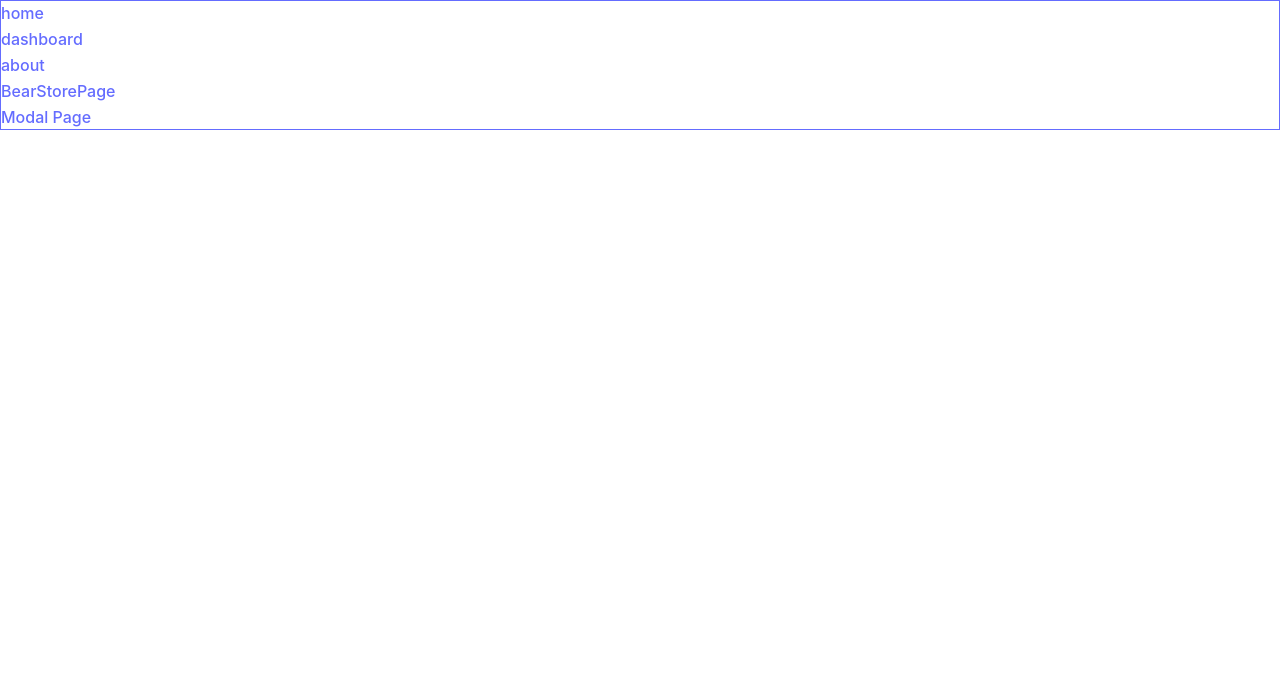
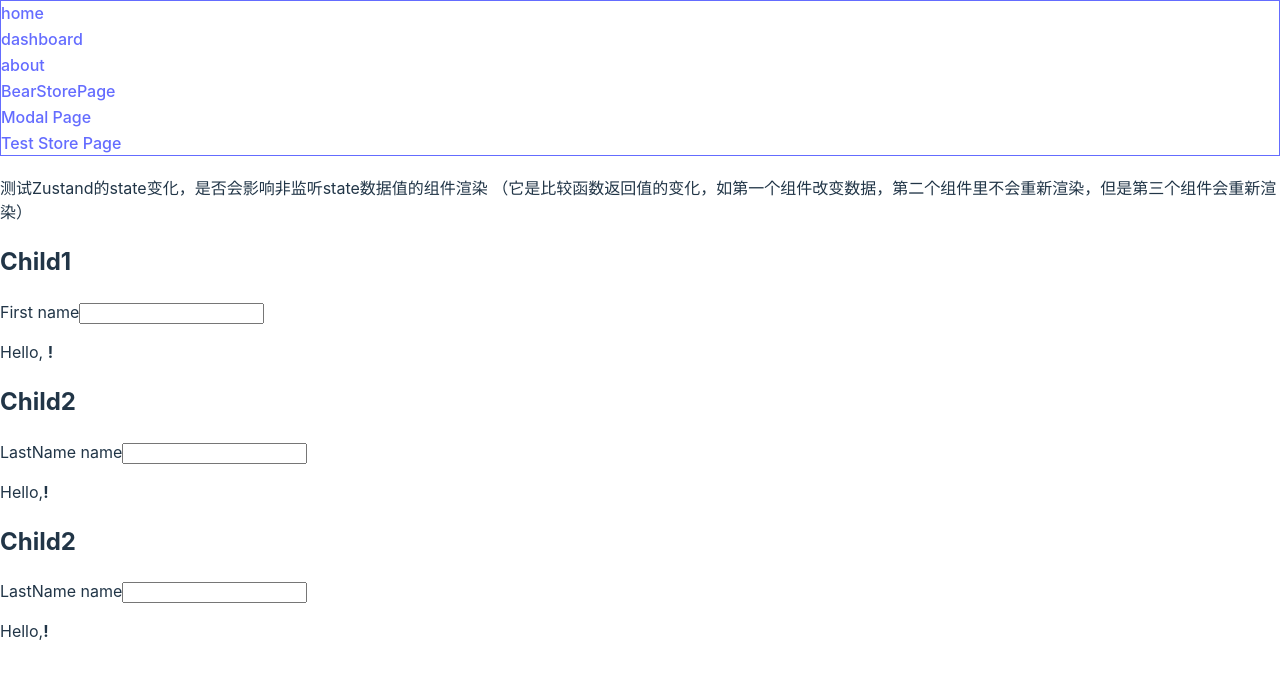
Before and after one commit to MrSeaWave/vite-zustand-demo, a React (Vite) app: page /test-store-page in a window 1280 px wide. Shown: the top 678 px of the page. Built offline with nearby package versions, Linux system fonts and the light colour scheme.

Commit message:
feat: add test store change

```diff
--- a/src/App.tsx
+++ b/src/App.tsx
@@ -6,9 +6,10 @@ import { AboutPage } from './pages/AboutPage/AboutPage';
 import { Home } from './pages/Home/Home';
 import { BearStorePage } from './pages/BearStorePage/BearStorePage';
 import ModalPage from './pages/ModalPage';
+import TestStoreChange from './pages/TestStoreChange';
 
 type Props = {};
-function App() {
+const App = () => {
   // let a = 1 === '1';
   // let b=`${}`
 
@@ -24,6 +25,7 @@ function App() {
         <Link to="/about">about</Link>
         <Link to="/bear-store">BearStorePage</Link>
         <Link to="/modal-page">Modal Page</Link>
+        <Link to="/test-store-page">Test Store Page</Link>
       </div>
       <Routes>
         <Route index path="/" element={<Home />} />
@@ -31,9 +33,10 @@ function App() {
         <Route path="/about" element={<AboutPage />} />
         <Route path="/bear-store" element={<BearStorePage />} />
         <Route path="/modal-page" element={<ModalPage />} />
+        <Route path="/test-store-page" element={<TestStoreChange />} />
       </Routes>
     </div>
   );
-}
+};
 
 export default App;
--- /dev/null
+++ b/src/pages/TestStoreChange/Page.tsx
@@ -0,0 +1,89 @@
+import React, { memo } from 'react';
+import { usePersonStore } from './store';
+
+const FirstNameChild = memo(() => {
+  const firstName = usePersonStore((state) => state.firstName);
+  console.log('🚀 ~ file: Page.tsx:6 ~ FirstNameChild ~ firstName:', firstName);
+  const updateFirstName = usePersonStore((state) => state.updateFirstName);
+  return (
+    <div>
+      <h2>Child1</h2>
+      <label>
+        First name
+        <input
+          // Update the "firstName" state
+          onChange={(e) => updateFirstName(e.currentTarget.value)}
+          value={firstName}
+        />
+      </label>
+      <p>
+        Hello, <strong>{firstName}!</strong>
+      </p>
+    </div>
+  );
+});
+
+const LastNameChild = memo(() => {
+  const lastName = usePersonStore((state) => state.lastName);
+  console.log('🚀 ~ file: Page.tsx:27 ~ LastNameChild ~ lastName:', lastName);
+  const updateLastName = usePersonStore((state) => state.updateLastName);
+  return (
+    <div>
+      <h2>Child2</h2>
+      <label>
+        LastName name
+        <input
+          // Update the "lastName" state
+          onChange={(e) => updateLastName(e.currentTarget.value)}
+          value={lastName}
+        />
+      </label>
+      <p>
+        Hello,<strong>{lastName}!</strong>
+      </p>
+    </div>
+  );
+});
+
+const LastNameChild2 = memo(() => {
+  const { lastName } = usePersonStore((state) => ({
+    lastName: state.lastName,
+  }));
+  console.log(
+    '%c 🚀 ~ file: Page.tsx:27 ~ LastNameChild ~ lastName:',
+    'color:red',
+    lastName
+  );
+  const updateLastName = usePersonStore((state) => state.updateLastName);
+  return (
+    <div>
+      <h2>Child2</h2>
+      <label>
+        LastName name
+        <input
+          // Update the "lastName" state
+          onChange={(e) => updateLastName(e.currentTarget.value)}
+          value={lastName}
+        />
+      </label>
+      <p>
+        Hello,<strong>{lastName}!</strong>
+      </p>
+    </div>
+  );
+});
+
+interface Props {}
+
+// eslint-disable-next-line @typescript-eslint/no-unused-vars
+export const Page: React.FC<Props> = memo((props) => (
+  <div>
+    测试Zustand的state变化，是否会影响非监听state数据值的组件渲染
+    （它是比较函数返回值的变化，如第一个组件改变数据，第二个组件里不会重新渲染，但是第三个组件会重新渲染）
+    <FirstNameChild />
+    <LastNameChild />
+    <LastNameChild2 />
+  </div>
+));
+
+Page.displayName = 'Page';
--- /dev/null
+++ b/src/pages/TestStoreChange/index.ts
@@ -0,0 +1,3 @@
+import { Page as TestStoreChange } from './Page';
+
+export default TestStoreChange;
--- /dev/null
+++ b/src/pages/TestStoreChange/store.ts
@@ -0,0 +1,46 @@
+import { create } from 'zustand';
+
+type State = {
+  firstName: string;
+  lastName: string;
+};
+
+type Action = {
+  updateFirstName: (firstName: State['firstName']) => void;
+  updateLastName: (lastName: State['lastName']) => void;
+};
+
+// Create your store, which includes both state and (optionally) actions
+
+// eslint-disable-next-line import/prefer-default-export
+export const usePersonStore = create<State & Action>((set) => ({
+  firstName: '',
+  lastName: '',
+  updateFirstName: (firstName) => set(() => ({ firstName })),
+  updateLastName: (lastName) => set(() => ({ lastName })),
+}));
+
+// In consuming app
+// function App() {
+//   // "select" the needed state and actions, in this case, the firstName value
+//   // and the action updateFirstName
+//   const firstName = usePersonStore((state) => state.firstName)
+//   const updateFirstName = usePersonStore((state) => state.updateFirstName)
+
+//   return (
+//     <main>
+//       <label>
+//         First name
+//         <input
+//           // Update the "firstName" state
+//           onChange={(e) => updateFirstName(e.currentTarget.value)}
+//           value={firstName}
+//         />
+//       </label>
+
+//       <p>
+//         Hello, <strong>{firstName}!</strong>
+//       </p>
+//     </main>
+//   )
+// }
```
Also changed, not shown: .eslintrc.json.
